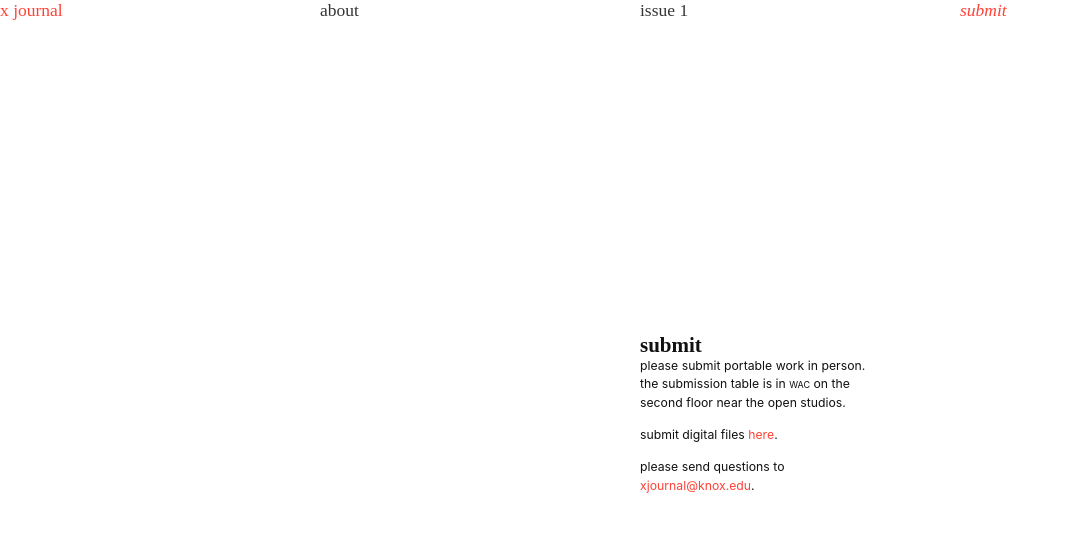
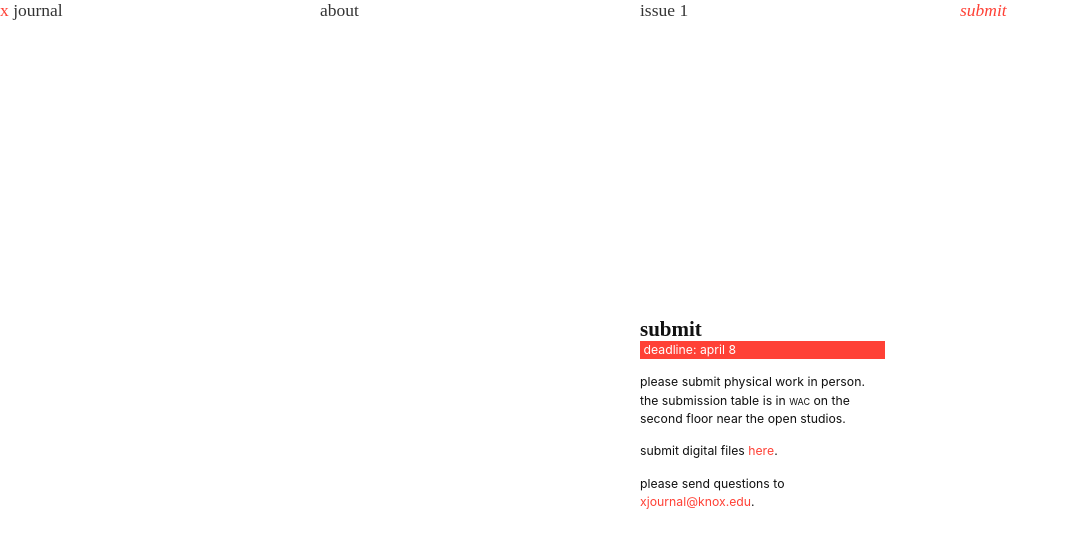
Before and after one commit to pcsteppan/xjournal, a Vue app: page /submit in a window 1280 px wide. Shown: the top 548 px of the page, without its empty margins (0-1069 px from the left). Built offline with nearby package versions, Linux system fonts and the light colour scheme; a web font is replaced by a local one; what v-touch would draw is missing.

Commit message:
added deadline

```diff
--- a/src/views/SubmissionPage.vue
+++ b/src/views/SubmissionPage.vue
@@ -4,8 +4,11 @@
     <h1 class="serif lh-display f3 near-black">
       submit
     </h1>
+    <p class="sans-serif measure-narrow wide lh-copy mb3 white bg-red f6 pl1">
+      deadline: april 8
+    </p>
     <p class="sans-serif measure-narrow lh-copy mb3 near-black f6">
-      please submit portable work in person. the submission table is in <span class="small-caps">wac</span> on the second floor near the open studios.
+      please submit physical work in person. the submission table is in <span class="small-caps">wac</span> on the second floor near the open studios.
     </p>
     <!-- <p class="sans-serif measure-narrow lh-copy mb3 near-black f6">
       request a photographer <a class="link red dim" href="https://goo.gl/forms/W5aYHklrM8o0HkHk2">here.</a>
```
